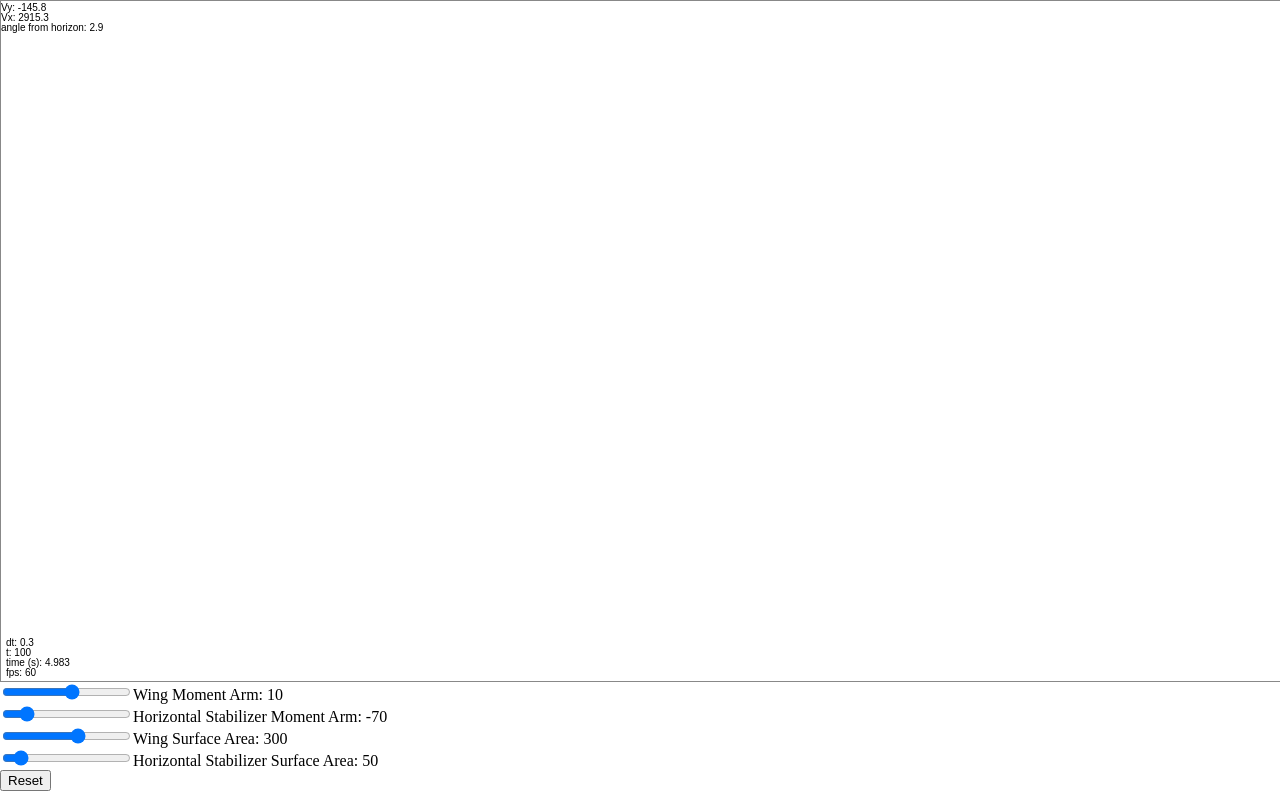
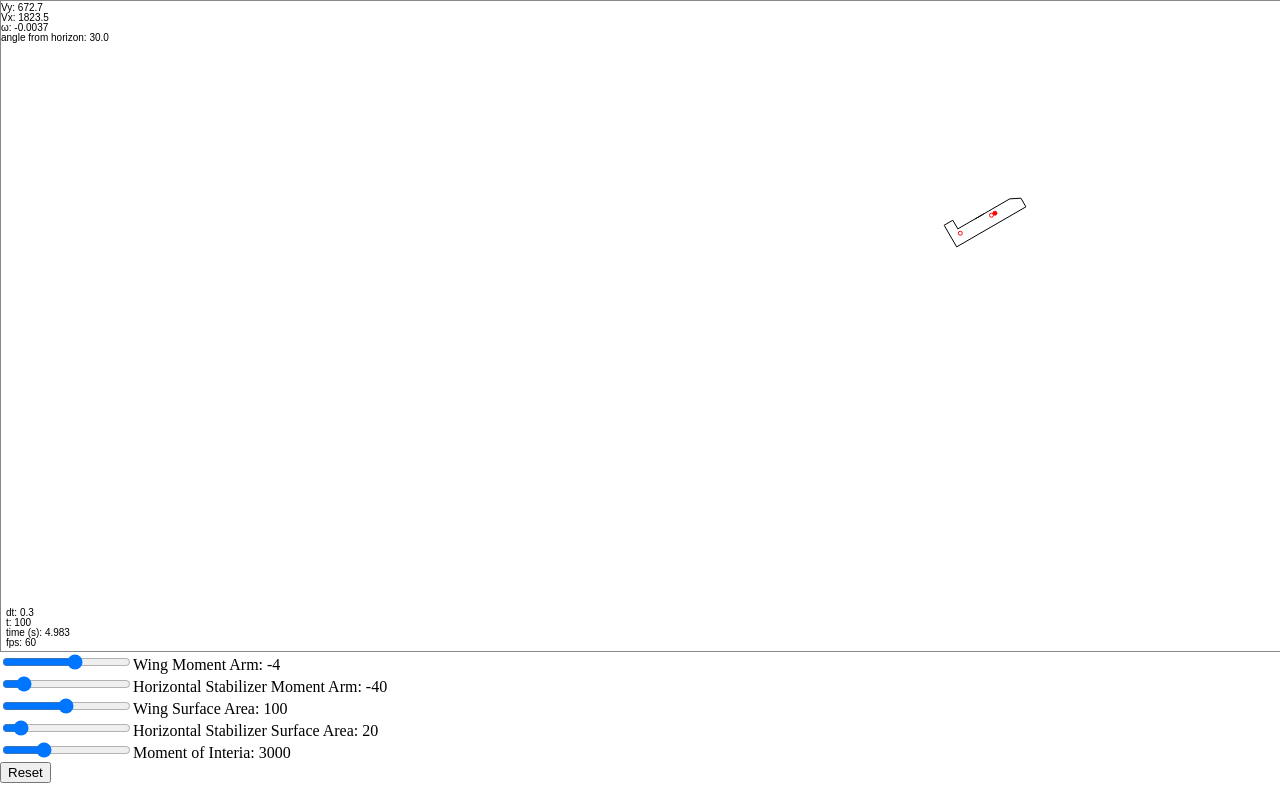
Before and after one commit to louiswilliams/paper-airplane, a plain HTML site: page index.html in a window 1280 px wide. Drawn offline with Linux system fonts and the light colour scheme.

Commit message:
Reasonable flight model

```diff
--- a/index.html
+++ b/index.html
@@ -6,10 +6,11 @@
 <body>
 <canvas id="canvas"></canvas>
 <div id="controls">
-    <input type="range" min="-100" max="100" value="10" class="slider" id="wing-arm">Wing Moment Arm: <span id="wing-arm-value"></span></span><br>
-    <input type="range" min="-100" max="100" value="-70" class="slider" id="stab-arm">Horizontal Stabilizer Moment Arm: <span id="stab-arm-value"></span><br>
-    <input type="range" min="1" max="500" value="300" class="slider" id="wing-area">Wing Surface Area: <span id="wing-area-value"></span></span><br>
-    <input type="range" min="1" max="500" value="50" class="slider" id="stab-area">Horizontal Stabilizer Surface Area: <span id="stab-area-value"></span><br>
+    <input type="range" min="-50" max="30" value="-4" class="slider" id="wing-arm">Wing Moment Arm: <span id="wing-arm-value"></span></span><br>
+    <input type="range" min="-50" max="30" value="-40" class="slider" id="stab-arm">Horizontal Stabilizer Moment Arm: <span id="stab-arm-value"></span><br>
+    <input type="range" min="1" max="200" value="100" class="slider" id="wing-area">Wing Surface Area: <span id="wing-area-value"></span></span><br>
+    <input type="range" min="1" max="200" value="20" class="slider" id="stab-area">Horizontal Stabilizer Surface Area: <span id="stab-area-value"></span><br>
+    <input type="range" min="1" max="10000" value="3000" class="slider" id="moment">Moment of Interia: <span id="moment-value"></span><br>
     <button id="reset">Reset</button><br>
 </div>
 </body>
--- a/main.css
+++ b/main.css
@@ -8,5 +8,5 @@ body {
 }
 
 #controls {
-    height: 120px;
+    height: 150px;
 }
--- a/main.js
+++ b/main.js
@@ -10,7 +10,7 @@ const kG = 9.81;
 // air density kg/m^3
 const rho = 1.225
 const kWingArea = 1 / 500;
-const kMass = 1 / 500;
+const kMass = 1 / 100;
 // Higher is slower
 const kTimeScale = 50;
 
@@ -26,55 +26,28 @@ function aoaToLiftCoef(aoa) {
     return cl;
 }
 
-class Ball {
-    constructor() {
-        this.x = 4000;
-        this.y = 2200;
-        this.vXi = 2000;
-        this.vYi = -300;
-        this.vX = 0;
-        this.vY = 0;
-    }
-    draw(drawCtx) {
-        const kScale = 20;
-
-        let x = kPxPerMeter * this.x;
-        let y = kPxPerMeter * this.y;
-        // About origin
-
-        drawCtx.fillStyle = "#000";
-        drawCtx.strokeStyle = "#000";
-        drawCircle(drawCtx, x, y, 10);
-        drawCtx.fill();
-    }
-    step(globalCtx) {
-        this.vX = this.vXi;
-        this.vY = kG * globalCtx.t + this.vYi;
-
-        this.x += this.vX * globalCtx.dt;
-        this.y += this.vY * globalCtx.dt;
-    }
-}
-
-const kDrag = 1 / 1000000;
+const kDrag = 1 / 100000000;
 const kLift = 1 / 10000000;
 class Plane {
     constructor() {
         this.x = 10000;
-        this.y = 5000;
+        this.y = 20000;
         this.vX = 2000;
-        this.vY = -100;
-        this.C = (Math.atanh(mag([this.vX, this.vY]) * Math.sqrt(kLift/kG)))/(Math.sqrt(kG * kLift));
+        this.vY = -200;
+        this.theta = (this.vY/this.vX) * Math.PI;
+        this.omega = 0;
         this.wing = {
-            arm: -1,
-            aoa: 0,
+            armElement: document.getElementById("wing-arm"),
+            areaElement: document.getElementById("wing-area"),
         };
         this.stab = {
-            arm: -4,
-            aoa: -5,
+            armElement: document.getElementById("stab-arm"),
+            areaElement: document.getElementById("stab-area"),
         };
+        this.body = {
+            momentElement: document.getElementById("moment"),
+        }
         this.angleFromHorizon = 0;
-        this.aoa = 0;
     }
     draw(drawCtx) {
         const kScale = 10;
@@ -96,7 +69,7 @@ class Plane {
 
         drawCtx.fillStyle = "#000";
         drawCtx.strokeStyle = "#000";
-        let theta = this.angleFromHorizon;
+        let theta = this.theta;
         let scaled = scalePoints(shape, kScale);
         let rotated = rotatePoints(scaled, theta);
         drawPolygonAtPoint(drawCtx, rotated, x, y);
@@ -105,36 +78,86 @@ class Plane {
         drawCircle(drawCtx, x, y, 2);
         drawCtx.fill();
 
-        let wingRotated = rotatePoint(scalePoint([this.wing.arm, 0], kScale), theta);
+        let wingArm = this.wing.armElement.value / 10;
+        let stabArm = this.stab.armElement.value / 10;
+
+        let wingRotated = rotatePoint(scalePoint([wingArm, 0], kScale), theta);
         drawCircle(drawCtx, wingRotated[0] + x, wingRotated[1] + y, 2);
-        let stabRotated = rotatePoint(scalePoint([this.stab.arm, 0], kScale), theta);
+        let stabRotated = rotatePoint(scalePoint([stabArm, 0], kScale), theta);
         drawCircle(drawCtx, stabRotated[0] + x, stabRotated[1] + y, 2);
 
         drawCtx.fillStyle = "#000";
         drawCtx.fillText('Vy: ' + Number.parseFloat(this.vY).toFixed(1), 0, 10);
         drawCtx.fillText('Vx: ' + Number.parseFloat(this.vX).toFixed(1), 0, 20);
-        let angleDeg = -180 * this.angleFromHorizon / Math.PI;
-        drawCtx.fillText('angle from horizon: ' + Number.parseFloat(angleDeg).toFixed(1), 0, 30);
+        drawCtx.fillText('\u{03C9}: ' + Number.parseFloat(this.omega).toFixed(4), 0, 30);
+        let angleDeg = -180 * this.theta / Math.PI;
+        drawCtx.fillText('angle from horizon: ' + Number.parseFloat(angleDeg).toFixed(1), 0, 40);
     }
     step(globalCtx) {
-        // Calculate instantaneous force vectors from each component (body, wing, stab)
-        // Apply forces for each compontent about moment arm to create rotation
+        // Get input values.
+        let scale = 1000    ;
+        let moment = this.body.momentElement.value / scale;
+        let wingArm = this.wing.armElement.value / scale;
+        let wingArea = this.wing.areaElement.value / scale;
+        let stabArm = this.stab.armElement.value / scale;
+        let stabArea = this.stab.areaElement.value / scale;
+
+        // Calculate important constants from inputs.
+        let kLiftWing = kLift * wingArea;
+        let kLiftStab = kLift * stabArea;
+        let kI = 1 / moment;
+
+        // Calculate instantaneous force magntitudes from each component (body, wing, stab)
+
+        // Project the velocity vector onto the directional vector to get the component of velocity in the direction we are moving.
+        let vMag =mag([this.vX, this.vY]);
+        let vDir = Math.atan(this.vY / this.vX);
+        let vProj = vMag * Math.cos(vDir - this.theta);
+        let wingForce = kLiftWing * Math.pow(vProj, 2);
+        let stabForce = kLiftStab * Math.pow(vProj, 2);
+        let dragForce = kDrag * Math.pow(vProj, 2);
+        let gravForce = kG * kMass;
+
+        // Apply forces for each compontent about moment arm to create rotation. Gravity is ignored because it is applied at the center of gravity.
+        this.omega = this.omega +
+                     (kI * ((stabForce * stabArm) - (wingForce * wingArm)) * globalCtx.dt);
+        this.theta = this.theta +
+                     (this.omega * globalCtx.dt);
+
         // Apply sum of forces in X and Y directions to calculate velocity and translation
+        let forceX = (wingForce * Math.cos(this.theta + Math.PI/2)) -
+                     (stabForce * Math.cos(this.theta + Math.PI/2)) -
+                     (dragForce * Math.cos(this.theta));
+        let forceY = (gravForce) +
+                     (stabForce * Math.sin(this.theta + Math.PI/2)) -
+                     (wingForce * Math.sin(this.theta + Math.PI/2)) -
+                     (dragForce * Math.sin(this.theta));
+        console.log(wingForce, stabForce, gravForce, forceX, forceY);
 
-        this.angleFromHorizon = Math.atan(this.vY / this.vX);
-        let theta = this.angleFromHorizon;
+        this.vX = this.vX +
+                  (forceX / kMass) * (globalCtx.dt);
+        this.vY = this.vY +
+                  (forceY / kMass) * (globalCtx.dt);
+        this.x = this.x +
+                 (this.vX * globalCtx.dt);
+        this.y = this.y +
+                 (this.vY * globalCtx.dt);
+
+        // this.angleFromHorizon = this.theta;
+        // let theta = this.angleFromHorizon;
+
         // this.vX = 1 / ((1 / this.vXi) + (globalCtx.t * ((kDrag / Math.cos(theta)) - (kLift * Math.tan(theta) / Math.cos(theta)))));
         // this.vX = 1 / ((1 / this.vXi) + (globalCtx.t * ((kDrag / Math.cos(theta)))));
         // this.vX = 1 / ((1 / this.vXi) + (globalCtx.t * (kDrag)));
-        let vel = (Math.sqrt(kG)*Math.tanh((this.C * Math.sqrt(kG * kLift)) + (Math.sqrt(kG * kLift) * globalCtx.t)))/Math.sqrt(kLift);
-        this.vY = vel * Math.sin(theta);
-        this.vX = vel * Math.cos(theta);
-        this.angleFromHorizon = Math.atan(this.vY / this.vX);
+        // let vel = (Math.sqrt(kG)*Math.tanh((this.C * Math.sqrt(kG * kLift)) + (Math.sqrt(kG * kLift) * globalCtx.t)))/Math.sqrt(kLift);
+        // this.vY = vel * Math.sin(theta);
+        // this.vX = vel * Math.cos(theta);
+        // this.angleFromHorizon = Math.atan(this.vY / this.vX);
 
         // this.vY = (Math.sqrt(kG)*Math.tanh(this.vYi * Math.sqrt(kG*kLift) + Math.sqrt(kG*kLift)*globalCtx.t))/(Math.sqrt(kLift));
 
-        this.x += this.vX * globalCtx.dt;
-        this.y += this.vY * globalCtx.dt;
+        // this.x += this.vX * globalCtx.dt;
+        // this.y += this.vY * globalCtx.dt;
     }
 }
 
@@ -150,7 +173,7 @@ function makeGlobalContext() {
         ]
     };
 }
-let globalCtx = makeGlobalContext();
+let globalCtx;
 
 function step(drawCtx) {
     clear(drawCtx);
@@ -161,11 +184,19 @@ function step(drawCtx) {
 }
 
 window.onload = () => {
+    globalCtx = makeGlobalContext();
+
     // Reset by overwriting global context to default values, which holds all timing and position state.
     const resetBtn = document.getElementById("reset");
     resetBtn.onclick = () => {
         globalCtx = makeGlobalContext();
     };
+    // Allow reset from pressing Enter
+    document.addEventListener('keypress', (e) => {
+        if (e.keyCode == 13) {
+            globalCtx = makeGlobalContext();
+        }
+    });
 
     const wingArm = document.getElementById("wing-arm");
     const wingArmValue = document.getElementById("wing-arm-value");
@@ -195,6 +226,12 @@ window.onload = () => {
         stabAreaValue.innerHTML  = stabArea.value;
     };
 
+    const moment = document.getElementById("moment");
+    const momentValue = document.getElementById("moment-value");
+    momentValue.innerHTML  = moment.value;
+    moment.oninput = () => {
+        momentValue.innerHTML  = moment.value;
+    };
 
     const canvas = document.getElementById("canvas");
     run(canvas);
```
